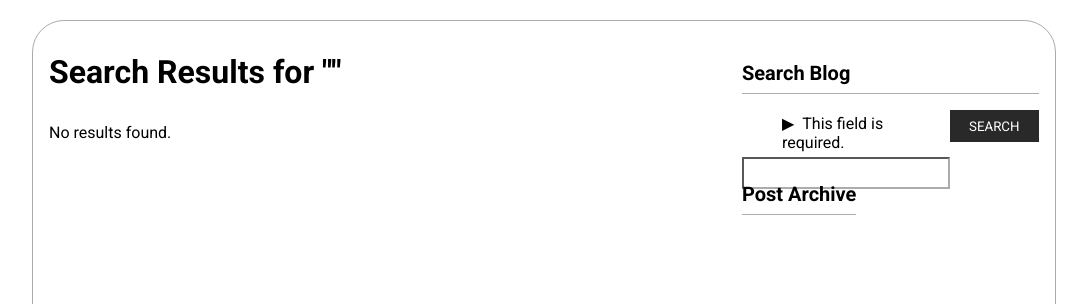
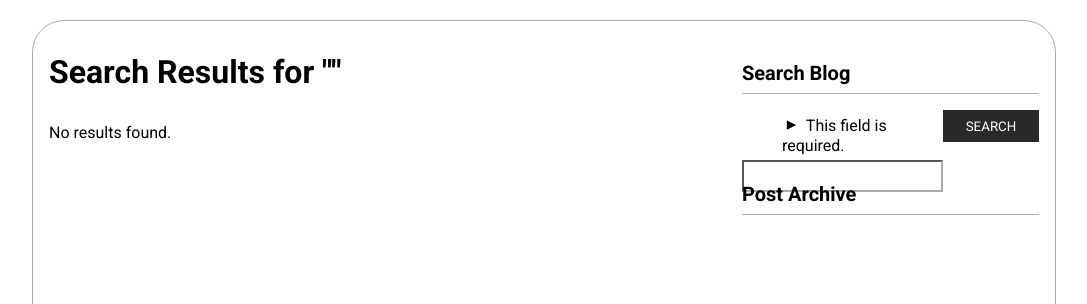
Before and after one commit to d-baublys/django_blog, a Django app: page /search in a window 1280 px wide. Shown: the part 340-644 px from the top of the page, without its empty margins (96-1183 px from the left). Run offline with Django 5.2, Linux system fonts and the light colour scheme; data that the repository does not hold is empty.

Commit message:
fix: adjust post tree li formatting for spacing consistency

```diff
--- a/blog/static/styles.css
+++ b/blog/static/styles.css
@@ -44,8 +44,12 @@ li {
 }
 
 li::before {
-    content: '\25B6';
+    content: '\25BC';
+    display: inline-block;
     margin-right: 0.5rem;
+    font-family: Cambria, Cochin, Georgia, Times, 'Times New Roman', serif;
+    transform: rotate(-90deg);
+    transition: 0.05s linear;
 }
 
 form {
@@ -56,11 +60,12 @@ form {
     margin-bottom: 1rem;
 }
 
-form div, form input {
-    width: 100%;
+form div {
+    flex: 1;
 }
 
 form input {
+    width: 100%;
     height: 100%;
     border-radius: 0;
     border-color: #acacac;
@@ -72,7 +77,8 @@ form input:focus {
 }
 
 form button {
-    width: 8rem;
+    width: 33%;
+    max-width: 6rem;
     border: 0;
     padding: 0;
     background-color: #292929;
@@ -328,6 +334,10 @@ form button:hover, form button:focus {
     width: 30%;
 }
 
+.sbar-section {
+    width: 100%;
+}
+
 @media screen and (min-width: 48rem) {
     .sidebar {
         display: flex;
@@ -337,7 +347,6 @@ form button:hover, form button:focus {
 /* Post Tree */
 
 .post-tree {
-    width: auto;
     margin: 0;
 }
 
@@ -354,8 +363,8 @@ form button:hover, form button:focus {
     margin: 0.5rem auto;
 }
 
-.year.reveal::before, .month.reveal::before {
-    content: '\25BC';
+li.reveal::before {
+    transform: rotate(0);
 }
 
 .dates li::before {
--- a/blog/templates/side_content.html
+++ b/blog/templates/side_content.html
@@ -1,11 +1,11 @@
-<section>
+<section class="sbar-section">
     <h2>Search Blog</h2>
     <form novalidate method="get" action="{% url 'search' %}">
         {{ form }}
         <button type="submit">Search</button>
     </form>
 </section>
-<section>
+<section class="sbar-section">
     <h2>Post Archive</h2>
     <div class="post-tree">
         {% include 'post_tree.html' %}
```
